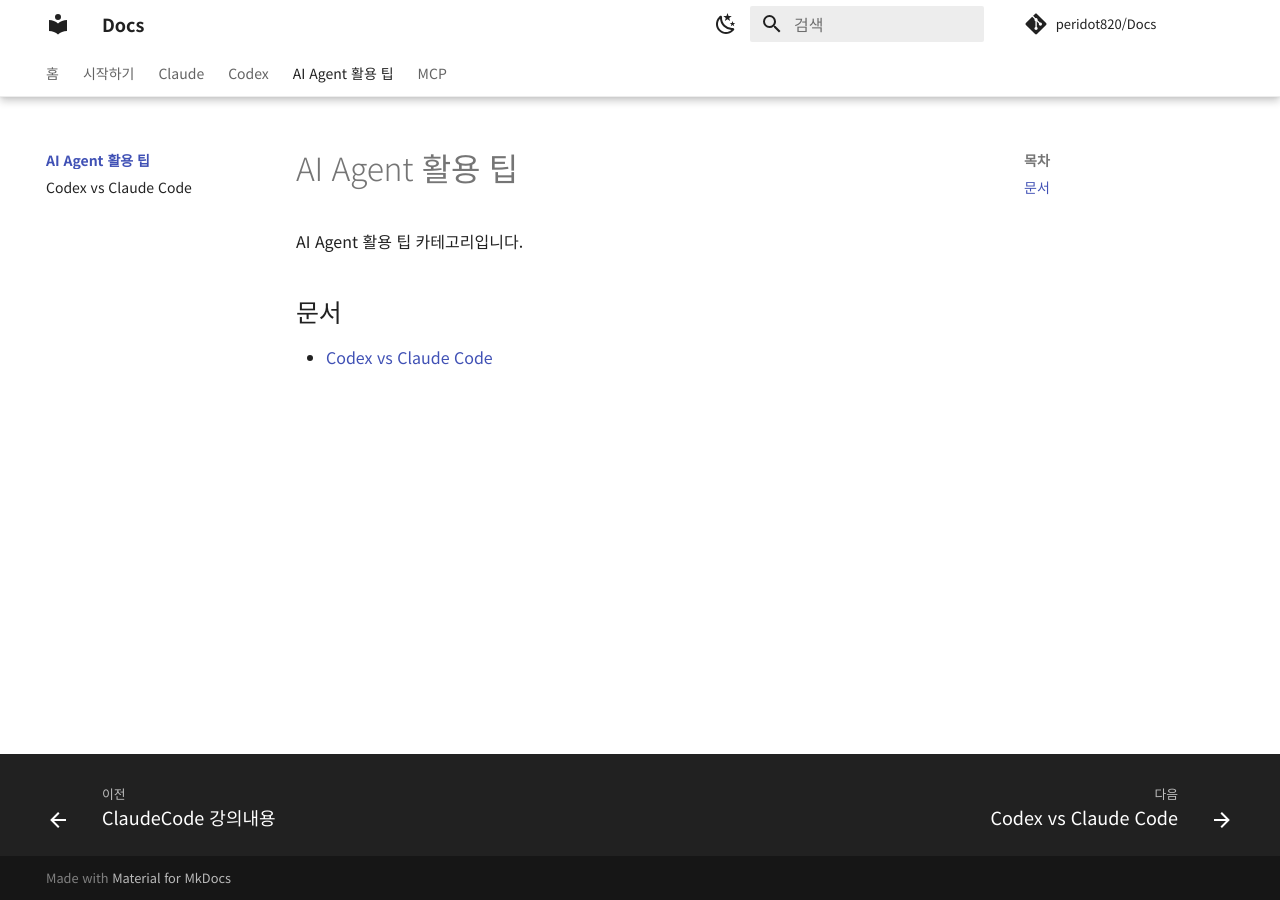
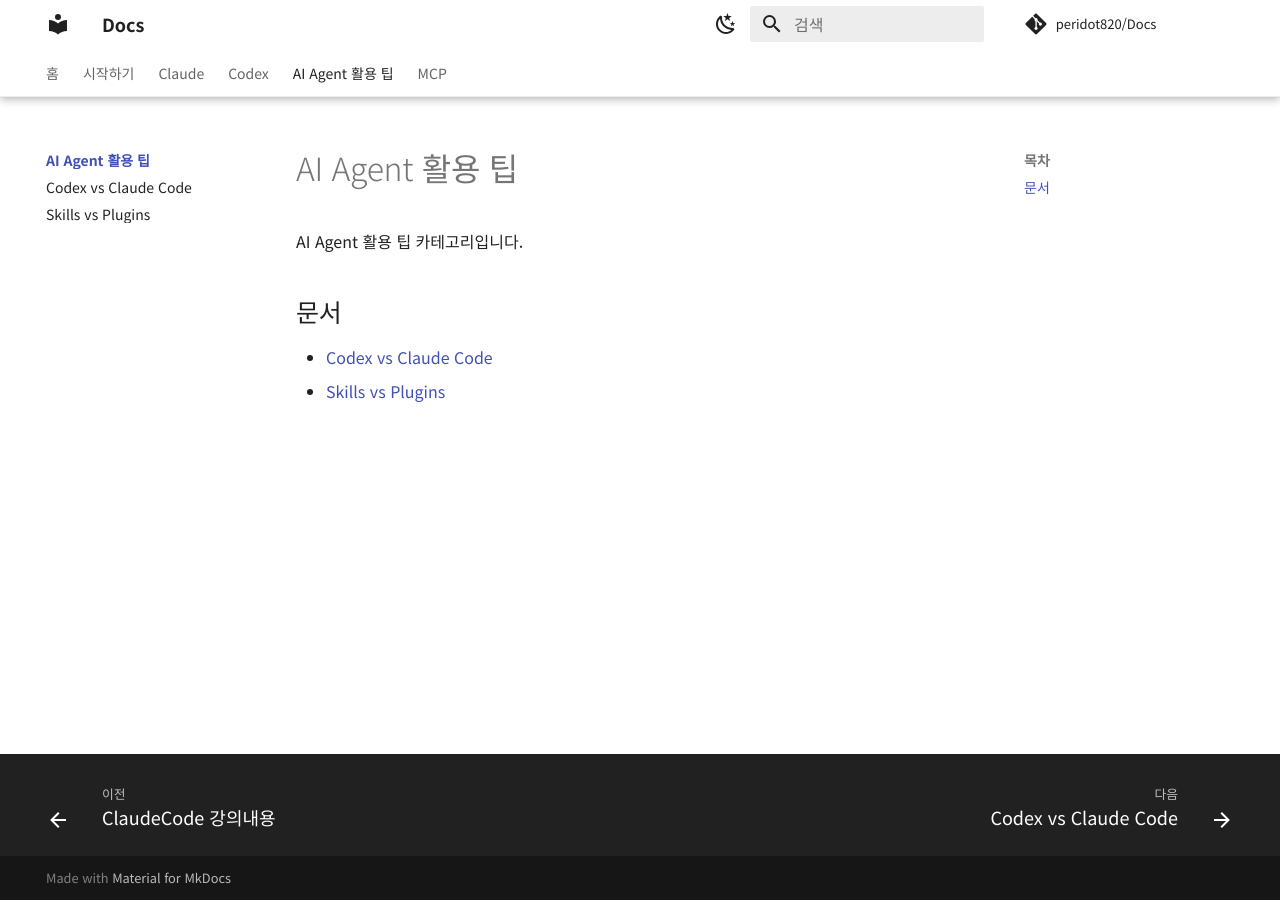
Before and after one commit to peridot820/Docs, an MkDocs documentation site: the page built from docs/ai-agent-tips/index.md, in a window 1280 px wide. Built offline with MkDocs 1.6.1 and Material for MkDocs 9.7.7, drawn with Linux system fonts in a browser that asks for light colours; comment, search, counter and statistics services are not loaded.

Commit message:
Register skills-vs-plugins.md in nav and category index
Co-Authored-By: Claude Sonnet 5 <noreply@anthropic.com>

```diff
--- a/docs/ai-agent-tips/index.md
+++ b/docs/ai-agent-tips/index.md
@@ -5,3 +5,4 @@ AI Agent 활용 팁 카테고리입니다.
 ## 문서
 
 - [Codex vs Claude Code](Codex-vs-ClaudeCode.md)
+- [Skills vs Plugins](skills-vs-plugins.md)
--- a/mkdocs.yml
+++ b/mkdocs.yml
@@ -66,6 +66,7 @@ nav:
   - AI Agent 활용 팁:
       - 개요: ai-agent-tips/index.md
       - Codex vs Claude Code: ai-agent-tips/Codex-vs-ClaudeCode.md
+      - Skills vs Plugins: ai-agent-tips/skills-vs-plugins.md
   - MCP:
       - 개요: mcp/index.md
       - 새 문서: mcp/new-doc.md
```
